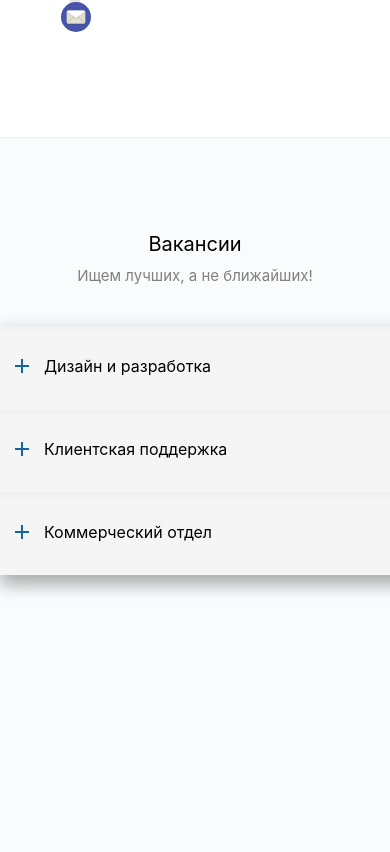
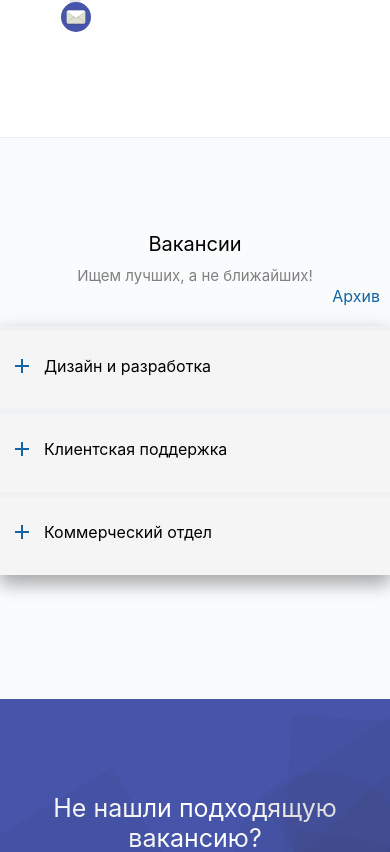
Before and after one commit to PiniazikValery/career-page, a React (Create React App) app: page / in a window 390 px wide. Shown: the part 2352-3204 px from the top of the page. Built offline with nearby package versions, Linux system fonts and the light colour scheme.

Commit message:
DMVS - mobile vacancy section has been developed

```diff
--- /dev/null
+++ b/src/components/career/vacancy_section/MobileVacancySection.js
@@ -0,0 +1,103 @@
+import React from 'react';
+import { PlusIcon, MinusIcon } from './icons';
+
+const MobileVacancySection = (props) => {
+    return (
+        <div className="vacancy-section">
+            <div className="vacancy-content">
+                <div className="intro">
+                    Вакансии
+                <div className="description">
+                        Ищем лучших, а не ближайших!
+                </div>
+                </div>
+                <div className="vacancy-block mobile">
+                    <div className="archive">Архив</div>
+                    <div onClick={props.opencloseDevSection} className="vacancy-section">
+                        {props.devSectionOpen ? <MinusIcon /> : <PlusIcon />}
+                        Дизайн и разработка
+                </div>
+                    <div className={`dev vacancies ${props.devSectionOpen ? '' : 'close'}`}>
+                        <div className="vacancy">
+                            <div className="position">PHP-программист</div>
+                            <br />
+                            <div className="salary-wrapper">
+                                <div className="salary">от 1000 EUR</div>
+                            </div>
+                        </div>
+                        <div className="vacancy">
+                            <div className="position">Специалист машинного обучения</div>
+                            <br />
+                            <div className="salary-wrapper">
+                                <div className="salary">от 1300 EUR</div>
+                            </div>
+                        </div>
+                        <div className="vacancy">
+                            <div className="position">Solution Architect (Проектировщик веб-процессов)</div>
+                            <br />
+                            <div className="salary-wrapper">
+                                <div className="salary">от 750 EUR</div>
+                            </div>
+                        </div>
+                    </div>
+                    <div onClick={props.opencloseSupportSection} className="vacancy-section">
+                        {props.supportSectionOpen ? <MinusIcon /> : <PlusIcon />}
+                        Клиентская поддержка
+                </div>
+                    <div className={`support vacancies ${props.supportSectionOpen ? '' : 'close'}`}>
+                        <div className="vacancy">
+                            <div className="position">PHP-программист</div>
+                            <br />
+                            <div className="salary-wrapper">
+                                <div className="salary">от 1000 EUR</div>
+                            </div>
+                        </div>
+                        <div className="vacancy">
+                            <div className="position">Специалист машинного обучения</div>
+                            <br />
+                            <div className="salary-wrapper">
+                                <div className="salary">от 1300 EUR</div>
+                            </div>
+                        </div>
+                        <div className="vacancy">
+                            <div className="position">Solution Architect (Проектировщик веб-процессов)</div>
+                            <br />
+                            <div className="salary-wrapper">
+                                <div className="salary">от 750 EUR</div>
+                            </div>
+                        </div>
+                    </div>
+                    <div onClick={props.opencloseCommerceSection} className="vacancy-section">
+                        {props.commerceSectionOpen ? <MinusIcon /> : <PlusIcon />}
+                        Коммерческий отдел
+                </div>
+                    <div className={`commerce vacancies ${props.commerceSectionOpen ? '' : 'close'}`}>
+                        <div className="vacancy">
+                            <div className="position">PHP-программист</div>
+                            <br />
+                            <div className="salary-wrapper">
+                                <div className="salary">от 1000 EUR</div>
+                            </div>
+                        </div>
+                        <div className="vacancy">
+                            <div className="position">Специалист машинного обучения</div>
+                            <br />
+                            <div className="salary-wrapper">
+                                <div className="salary">от 1300 EUR</div>
+                            </div>
+                        </div>
+                        <div className="vacancy">
+                            <div className="position">Solution Architect (Проектировщик веб-процессов)</div>
+                            <br />
+                            <div className="salary-wrapper">
+                                <div className="salary">от 750 EUR</div>
+                            </div>
+                        </div>
+                    </div>
+                </div>
+            </div>
+        </div>
+    );
+};
+
+export default MobileVacancySection;
--- a/src/components/career/vacancy_section/index.js
+++ b/src/components/career/vacancy_section/index.js
@@ -1,5 +1,7 @@
 import React, { useState } from 'react';
-import DesktopVacancySection from './desktopVacancySection'
+import DesktopVacancySection from './DesktopVacancySection';
+import MobileVacancySection from './MobileVacancySection';
+import { Desktop, Mobile } from '../../../responsive_design';
 
 const VacancySection = () => {
     const [devSectionOpen, setDevSection] = useState(false);
@@ -27,7 +29,9 @@ const VacancySection = () => {
     };
 
     return (
-        <DesktopVacancySection
+        [
+            <Desktop key="desktop-vacancy-section">
+                < DesktopVacancySection
                     devSectionOpen={devSectionOpen}
                     supportSectionOpen={supportSectionOpen}
                     commerceSectionOpen={commerceSectionOpen}
@@ -35,6 +39,19 @@ const VacancySection = () => {
                     opencloseSupportSection={opencloseSupportSection}
                     opencloseCommerceSection={opencloseCommerceSection}
                 />
+            </Desktop>
+            ,
+            <Mobile key="mobile-vacancy-section">
+                <MobileVacancySection
+                    devSectionOpen={devSectionOpen}
+                    supportSectionOpen={supportSectionOpen}
+                    commerceSectionOpen={commerceSectionOpen}
+                    opencloseDevSection={opencloseDevSection}
+                    opencloseSupportSection={opencloseSupportSection}
+                    opencloseCommerceSection={opencloseCommerceSection}
+                />
+            </Mobile>
+        ]
     );
 };
 
--- a/src/sass/career/_vacancy_section.scss
+++ b/src/sass/career/_vacancy_section.scss
@@ -1,11 +1,11 @@
 .vacancy-section {
     width: 100%;
-    height: 819px;
     background-color: #FAFBFC;
     outline: outset;
     outline-color: #25252521;
     outline-width: 0.1px;
     overflow: hidden;
+    border-bottom: 94px solid transparent;
 
     .vacancy-content {
         height: 100%;
@@ -27,6 +27,7 @@
         .vacancy-block {
             position: relative;
             margin: auto;
+            margin-bottom: 30px;
             width: 1230px;
             box-shadow: 0 10px 16px 0 rgba(0,0,0,0.2),0 6px 20px 0 rgba(0,0,0,0.19);
 
@@ -47,6 +48,7 @@
                 width: 100%;
                 height: 78px;
                 background-color: #F5F5F5;
+                border-bottom: initial;
                 border-top: 5px solid #F0F1F3;
                 &:last-child {
                     border-bottom: 5px solid #F0F1F3;
@@ -118,5 +120,38 @@
                 }
             }
         }
+
+        .vacancy-block.mobile {
+            width: 100%;
+            margin-bottom: 30px;
+
+            .vacancy {
+                overflow: hidden;
+            }
+
+            .position {
+                cursor:pointer;
+                color: #1264A3;
+                padding-top: 10px;
+                width: initial;
+                height: 42px;
+                overflow: hidden;
+                line-height: initial;
+            }
+
+            .salary-wrapper {
+                position: relative;
+                padding-left: 20px;
+                width: 100%;
+                height: 35%;
+
+                .salary {
+                    width: initial;
+                    position: absolute;
+                    line-height: initial;
+                    bottom: 10px;
+                }
+            }
+        }
     }
 }
```
Lines whose indentation alone changed are shown as unchanged.
